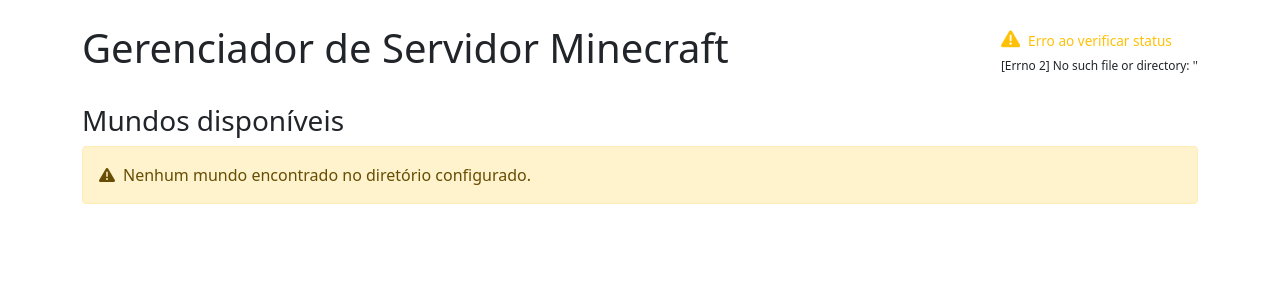
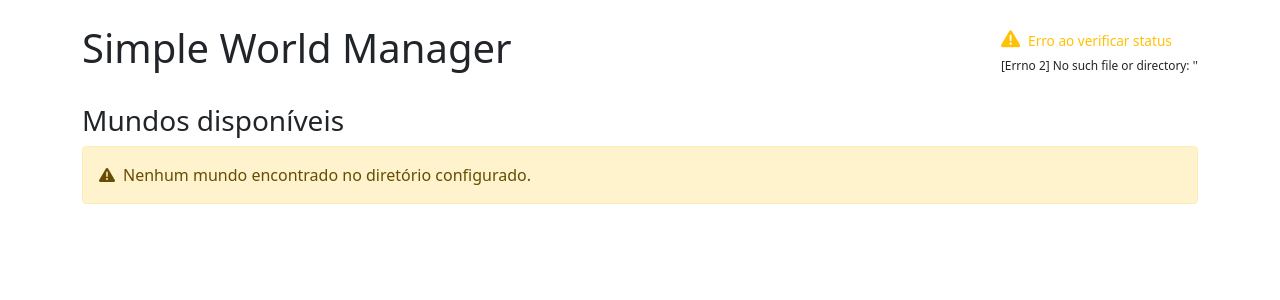
Before and after one commit to viniciusfs/minecraft-swm, a Flask app: page / in a window 1280 px wide. Shown: the top 300 px of the page. Run offline with Flask 3, Linux system fonts and the light colour scheme; some libraries are stand-ins or nearby versions.

Commit message:
A little refactor

```diff
--- a/app/routes/main.py
+++ b/app/routes/main.py
@@ -1,6 +1,7 @@
 from flask import Blueprint, render_template, flash, redirect, url_for, current_app, request
-from app.services.docker_service import get_server_status, start_server, stop_server
-from app.services.world_service import get_world_list, get_world_details
+
+from app.services.compose import get_server_status, start_server, stop_server, update_docker_compose
+from app.services.world import get_world_list, get_world_details
 
 bp = Blueprint('main', __name__, template_folder='templates')
 
@@ -16,6 +17,25 @@
     return render_template('index.html', worlds=worlds, server_status=server_status)
 
 
+@bp.route('/world/<world>')
+def world_details(world):
+    details = get_world_details(world)
+    return render_template('world_details.html', world=details)
+
+
+@bp.route('/world/<world>/activate', methods=['POST'])
+def activate_world(world):
+    if update_docker_compose(world):
+        if stop_server() and start_server():
+            flash(f'Mundo "{world}" ativado com sucesso!', 'success')
+        else:
+            flash('Mundo atualizado, mas falha ao reiniciar o servidor!', 'error')
+    else:
+        flash('Falha ao atualizar o mundo no servidor!', 'error')
+
+    return redirect(url_for('main.index'))
+
+
 @bp.route('/restart', methods=['POST'])
 def restart_server():
     if stop_server():
--- a/app/routes/templates/base.html
+++ b/app/routes/templates/base.html
@@ -1,7 +1,7 @@
 <!DOCTYPE html>
 <html>
 <head>
-    <title>{% block title %}Gerenciador de Servidor Minecraft{% endblock %}</title>
+    <title>{% block title %}Simple World Manager{% endblock %}</title>
     <link rel="stylesheet" href="https://cdnjs.cloudflare.com/ajax/libs/bootstrap/5.1.3/css/bootstrap.min.css">
     <link rel="stylesheet" href="https://cdnjs.cloudflare.com/ajax/libs/font-awesome/6.0.0/css/all.min.css">
     <style>
--- a/app/routes/templates/index.html
+++ b/app/routes/templates/index.html
@@ -1,10 +1,10 @@
 {% extends "base.html" %}
 
-{% block title %}Gerenciador de Servidor Minecraft{% endblock %}
+{% block title %}Simple World Manager{% endblock %}
 
 {% block content %}
 <div class="d-flex justify-content-between align-items-center mb-4">
-    <h1>Gerenciador de Servidor Minecraft</h1>
+    <h1>Simple World Manager</h1>
 
     <div class="server-status">
         {% if server_status.status == "running" %}
@@ -67,11 +67,11 @@
                         </div>
 
                         <div class="d-grid gap-2">
-                            <a href="{{ url_for('world.world_details', world=world.dir_name) }}" class="btn btn-primary">
+                            <a href="{{ url_for('main.world_details', world=world.dir_name) }}" class="btn btn-primary">
                                 <i class="fas fa-magnifying-glass me-1"></i>Ver detalhes
                             </a>
                             {% if not world.is_active and server_status.status != "error" %}
-                                <form action="{{ url_for('world.activate_world', world=world.dir_name) }}" method="post">
+                                <form action="{{ url_for('main.activate_world', world=world.dir_name) }}" method="post">
                                     <button type="submit" class="btn btn-success w-100">
                                         <i class="fas fa-play me-1"></i>Ativar mundo
                                     </button>
--- a/app/services/docker_service.py
+++ b/app/services/compose.py
@@ -1,21 +1,29 @@
 import os
-import yaml
 import json
 import subprocess
+import yaml
+
 from flask import current_app
 
 
+class DoubleQuoteDumper(yaml.Dumper):
+    def represent_str(self, data):
+        return self.represent_scalar('tag:yaml.org,2002:str', data, style='"')
+
+
+DoubleQuoteDumper.add_representer(str, DoubleQuoteDumper.represent_str)
+
+
 def get_active_world():
-    """Gets the active world from docker-compose.yml"""
     try:
         docker_compose_file = current_app.config['DOCKER_COMPOSE_FILE']
         container_name = current_app.config['CONTAINER_NAME']
 
         with open(docker_compose_file, 'r') as file:
             compose_data = yaml.safe_load(file)
-
             env = compose_data['services'][container_name]['environment']
             if 'LEVEL' in env.keys():
+                print(env.get('LEVEL'))
                 return env.get('LEVEL')
 
     except Exception as e:
@@ -24,11 +32,12 @@
     return None
 
 
-def update_docker_compose(world_name):
-    """Updates the docker-compose.yml file with the new world"""
+def update_docker_compose(name):
     try:
         docker_compose_file = current_app.config['DOCKER_COMPOSE_FILE']
         container_name = current_app.config['CONTAINER_NAME']
+        prefix = os.path.basename(current_app.config['WORLDS_DIR'])
+        world_name = prefix + "/" + name
 
         with open(docker_compose_file, 'r') as file:
             compose_data = yaml.safe_load(file)
@@ -41,7 +50,7 @@
             compose_data['services'][container_name]['environment'] = merged_env
 
         with open(docker_compose_file, 'w') as file:
-            yaml.dump(compose_data, file, sort_keys=False)
+            yaml.dump(compose_data, file, sort_keys=False, Dumper=DoubleQuoteDumper)
 
         return True
 
@@ -51,14 +60,13 @@
 
 
 def stop_server():
-    """Stops the Minecraft server container"""
     try:
         docker_compose_file = current_app.config['DOCKER_COMPOSE_FILE']
         container_name = current_app.config['CONTAINER_NAME']
 
         compose_dir = os.path.dirname(docker_compose_file)
         os.chdir(compose_dir)
-        subprocess.run(["docker-compose", "stop", container_name], check=True)
+        subprocess.run(["docker", "compose", "stop", container_name], check=True)
 
         return True
 
@@ -68,14 +76,13 @@
 
 
 def start_server():
-    """Starts the Minecraft server container"""
     try:
         docker_compose_file = current_app.config['DOCKER_COMPOSE_FILE']
         container_name = current_app.config['CONTAINER_NAME']
 
         compose_dir = os.path.dirname(docker_compose_file)
         os.chdir(compose_dir)
-        subprocess.run(["docker-compose", "up", "-d", container_name], check=True)
+        subprocess.run(["docker", "compose", "up", "-d", container_name], check=True)
 
         return True
 
@@ -85,7 +92,6 @@
 
 
 def get_server_status():
-    """Gets the server status and stats"""
     try:
         docker_compose_file = current_app.config['DOCKER_COMPOSE_FILE']
         container_name = current_app.config['CONTAINER_NAME']
@@ -94,7 +100,7 @@
         os.chdir(compose_dir)
 
         result = subprocess.run(
-            ["docker-compose", "ps", "-q", container_name],
+            ["docker", "compose", "ps", "-q", container_name],
             check=True,
             capture_output=True,
             text=True
--- a/app/services/world_service.py
+++ b/app/services/world.py
@@ -1,11 +1,13 @@
 import os
 import time
+import nbt.nbt as nbt
+
 from datetime import datetime, timedelta
 from flask import current_app
-import nbt.nbt as nbt
-from app.services.docker_service import get_active_world
 
-# Constants for mapping game data
+from app.services.compose import get_active_world
+
+
 GAME_MODES = {
     0: "Survival",
     1: "Creative",
@@ -22,7 +24,6 @@
 
 
 def get_world_list():
-    """Gets a list of all worlds in the worlds directory"""
     worlds_dir = current_app.config['WORLDS_DIR']
 
     if not os.path.exists(worlds_dir):
@@ -38,13 +39,14 @@
 
 
 def get_world_details(world_name):
-    """Gets detailed information about a specific world"""
     worlds_dir = current_app.config['WORLDS_DIR']
+    worlds_dir_prefix = os.path.basename(worlds_dir)
+
     active_world = get_active_world()
 
     world_details = {
         "dir_name": world_name,
-        "is_active": world_name == active_world
+        "is_active": worlds_dir_prefix + "/" + world_name == active_world
     }
 
     world_path = os.path.join(worlds_dir, world_name)
@@ -55,7 +57,6 @@
     has_player_data = os.path.exists(os.path.join(world_path, "playerdata"))
     has_data_folder = os.path.exists(os.path.join(world_path, "data"))
 
-    # Structure info
     world_details["structure"] = {
         "has_level_dat": has_level_dat,
         "has_region_folder": has_region_folder,
@@ -63,7 +64,6 @@
         "has_data_folder": has_data_folder,
     }
 
-    # Get level info
     if has_level_dat:
         nbt_file = nbt.NBTFile(level_dat_path, 'rb')
         data = nbt_file["Data"]
@@ -117,7 +117,6 @@
             "spawn_z": nbt_data["spawn_z"],
         })
 
-    # Get players info
     if has_player_data:
         uuids = []
         player_data_dir = os.path.join(world_path, "playerdata")
@@ -136,7 +135,6 @@
             "uuids": []
         }
 
-    # Get file stats
     total_size = 0
     file_count = 0
     for dirpath, dirnames, filenames in os.walk(world_path):
@@ -155,7 +153,6 @@
         "creation_time": time.ctime(creation_time),
     }
 
-    # Get region data
     regions = []
     total_chunks = 0
     if has_region_folder:
```
Also changed, not shown: app/__init__.py (+2 -11 lines), app/routes/world.py (deleted, +0 -24 lines).
